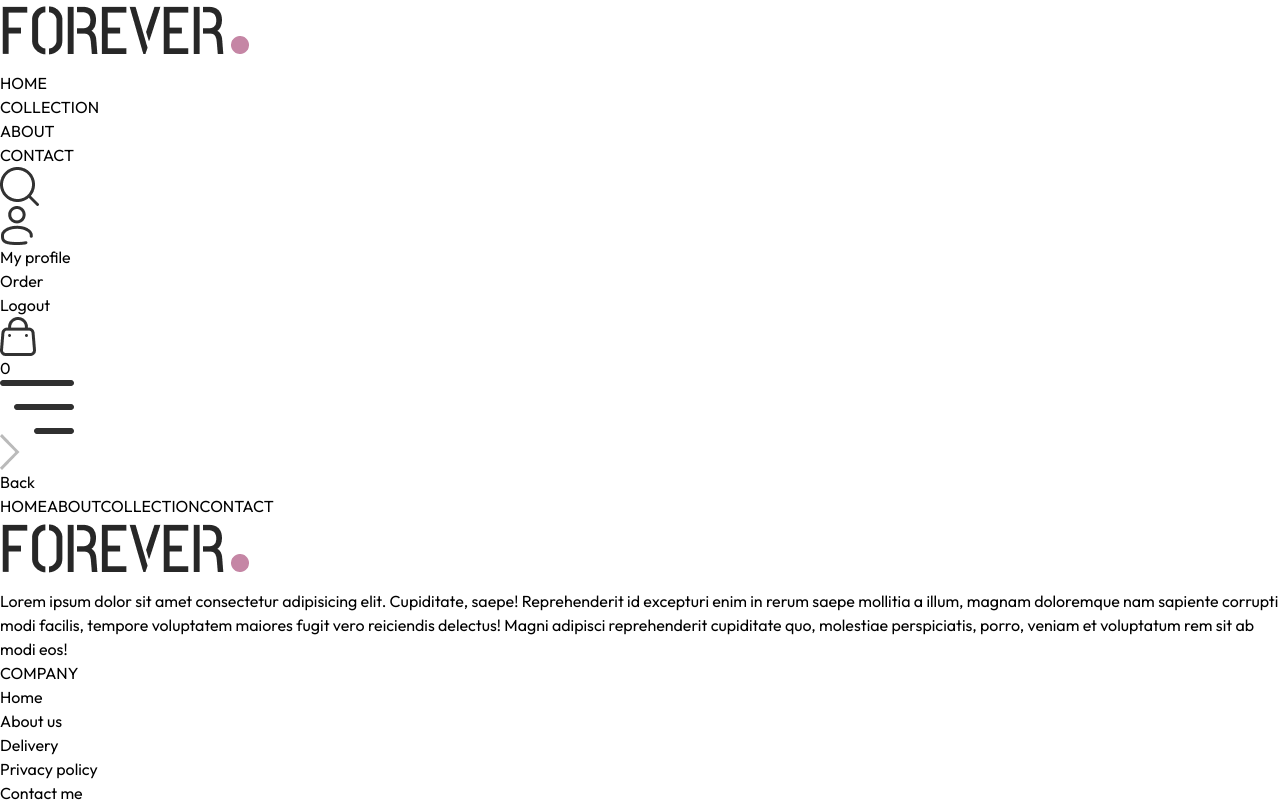
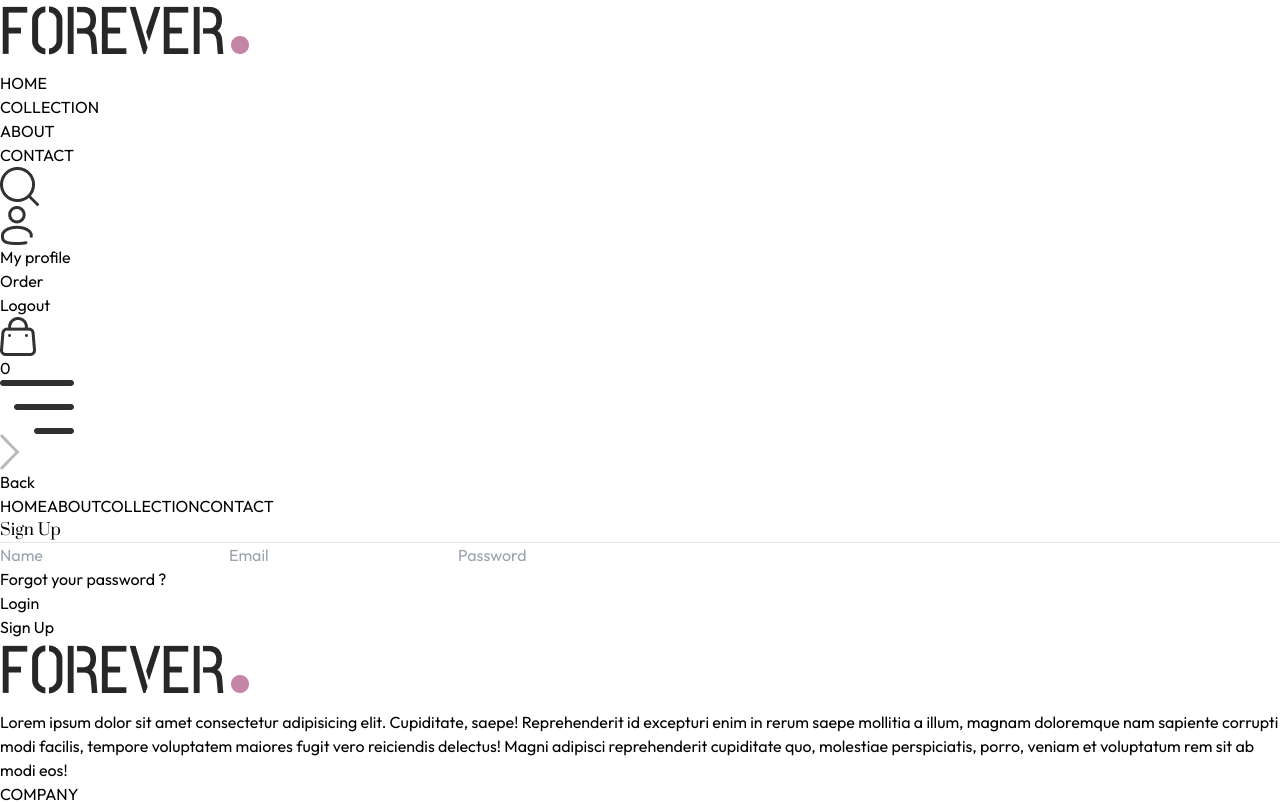
Before and after one commit to khoji-7/e-commers, a React (Vite) app: page /login in a window 1280 px wide. Shown: the top 803 px of the page. Built offline with nearby package versions, Linux system fonts and the light colour scheme.

Commit message:
finish login

```diff
--- a/src/pages/Login.jsx
+++ b/src/pages/Login.jsx
@@ -1,8 +1,42 @@
-import React from 'react'
+import React, { useState } from 'react'
+
 
 const Login = () => {
+  const [currentState, setCurrentState] = useState('Sign Up');
+  const onSubmitHandler = async (event) => {
+    event.preventDefault();
+  }
+
   return (
     <div>
+      <form onSubmit={onSubmitHandler} className='flex flex-col items-center w-[90%] sm:max-w-96 m-auto mt-14 gap-4 text-gray-800'>
+        <div className='inline-flex items-center gap-2 mb-2 mt-10' >
+            <p className='prata-regular text-3xl'>
+              {currentState}
+            </p>
+            <hr className='border-none h-[1.5px] w-8 bg-gray-800' />
+        </div>
+        {currentState === "Login" ? "" :  <input type="text" className='w-full px-3 py-2 border border-gray-800' placeholder='Name'/>}
+        <input type="email" className='w-full px-3 py-2 border border-gray-800' placeholder='Email' />
+        <input type="password" className='w-full px-3 py-2 border border-gray-800' placeholder='Password' />
+        <div className='w-full flex justify-between text-sm mt-[-8px]'>
+            <p className='cursor-pointer'>
+              Forgot your password ?
+            </p>
+            {
+              currentState === "Login"? (
+                <p onClick={()=>setCurrentState("Sign Up")} className="cursor-pointer" type='submit'>
+                  Sign Up
+                </p>
+              ) : (
+                <p onClick={()=>setCurrentState("Login")} className='cursor-pointer' type='submit'>
+                  Login
+                </p>
+              )
+            }
+        </div>
+        <button className='bg-black text-white font-light px-8 py-2 mt-4'>{currentState === "Login" ? "Sign In" : "Sign Up"}</button>
+      </form>
 
     </div>
   )
```
